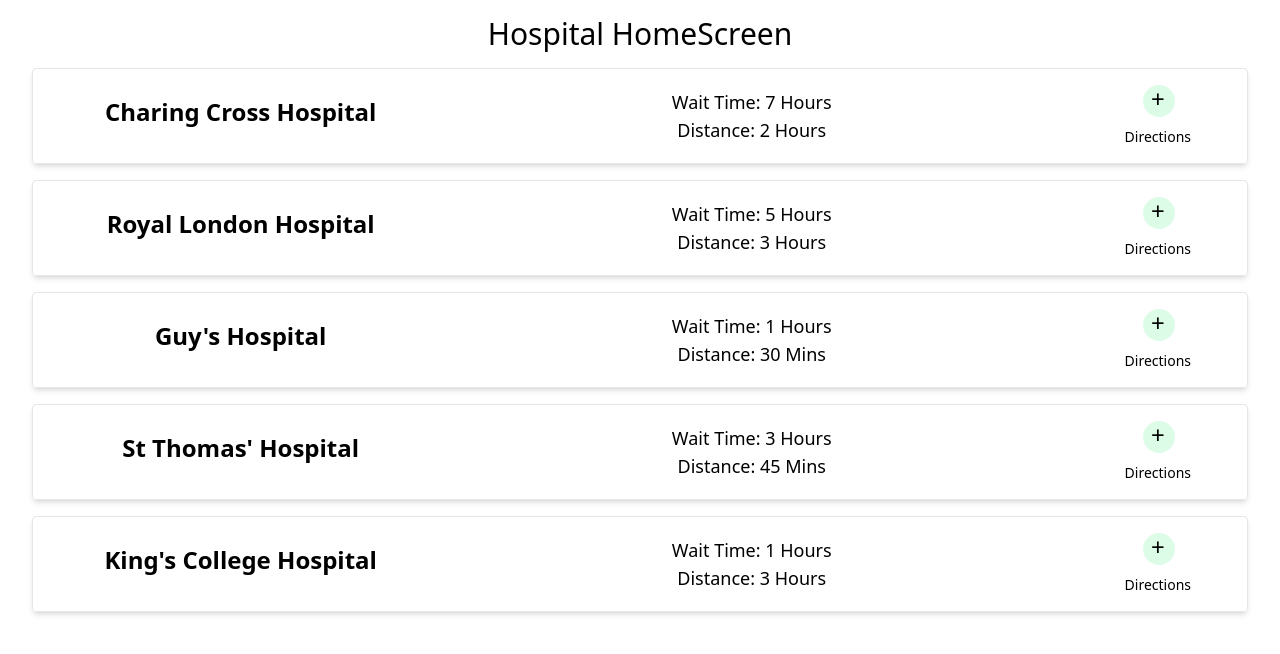
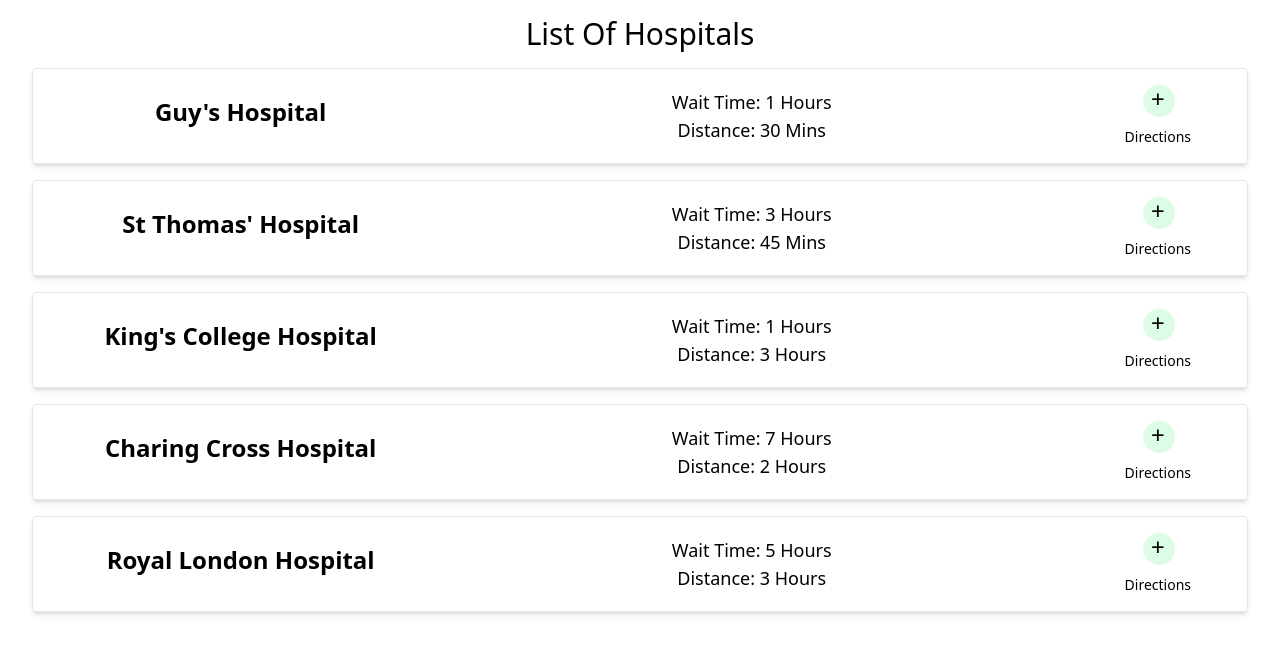
Before and after one commit to kufupa/drp44, a React (Create React App) app: page /HospitalScreen in a window 1280 px wide. Shown: the top 654 px of the page. Built offline with nearby package versions, Linux system fonts and the light colour scheme.

Commit message:
Implement sorting algorithm for hospitals

```diff
--- a/src/pages/HospitalScreen.tsx
+++ b/src/pages/HospitalScreen.tsx
@@ -34,11 +34,25 @@
         distance: 3,
         directions: 'googleMapsLink'
     }
-    const hospitals: Array<HospitalDetails> = [hospital1, hospital2, hospital3, hospital4, hospital5];
+    const hospitals: HospitalDetails[] = [hospital1, hospital2, hospital3, hospital4, hospital5].sort((a, b) => {
+        // Calculate the score for each hospital based on waitTime and distance
+        const scoreA = a.waitTime + a.distance * 2;
+        const scoreB = b.waitTime + b.distance * 2;
+
+        // Compare the scores
+        if (scoreA < scoreB) {
+            return -1;
+        } else if (scoreA > scoreB) {
+            return 1;
+        } else {
+            return 0;
+        }
+    });
+
 
     return (
         <div>
-      <div className='text-3xl'>Hospital HomeScreen</div>
+            <div className='text-3xl'>List Of Hospitals</div>
             {/* Div containing all Hospitals */}
             <div className=''>
                 {/* Map through all hospitals */}
```
Lines whose indentation alone changed are shown as unchanged.
